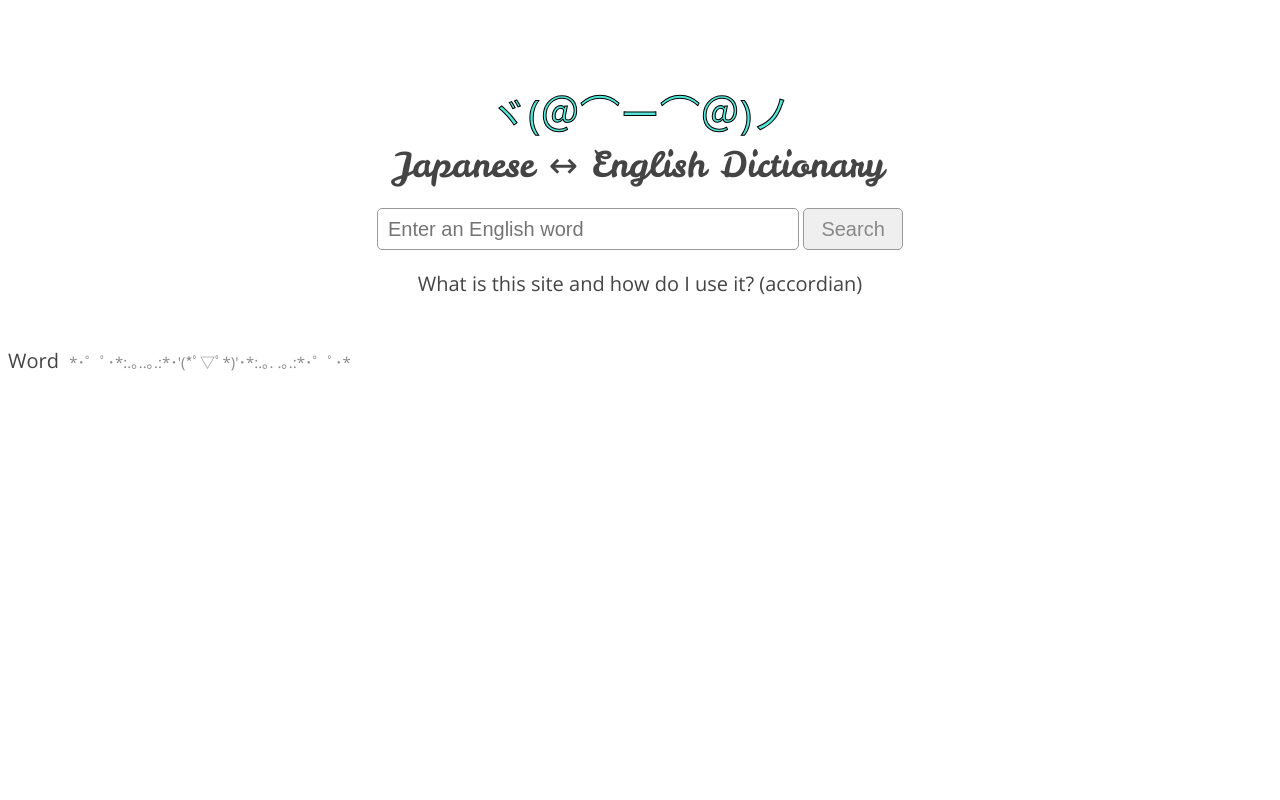
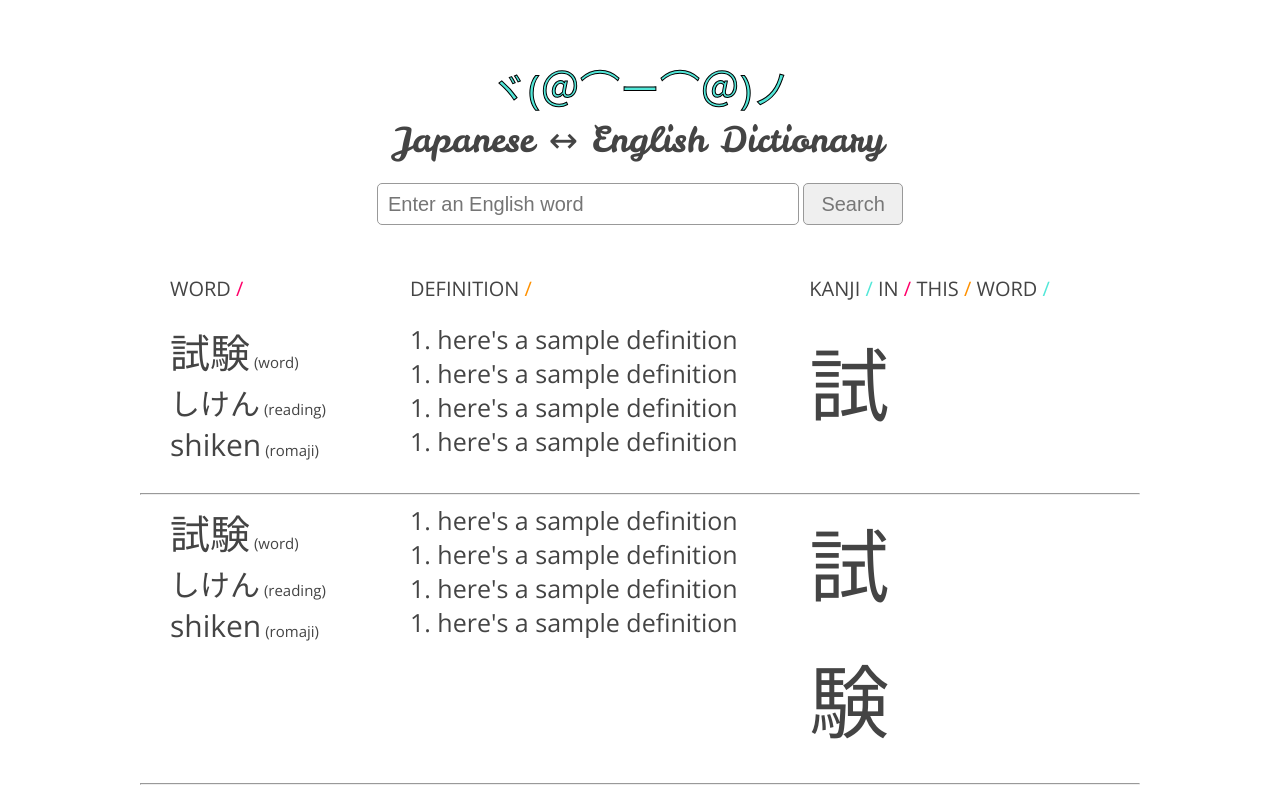
Before and after one commit to jeffbernst/japanese-dictionary, a website with bundled scripts: page index.html in a window 1280 px wide. Built offline with nearby package versions, Linux system fonts and the light colour scheme.

Commit message:
first pass at dictionary styling

```diff
--- /dev/null
+++ b/grid.css
@@ -0,0 +1,69 @@
+* {
+  box-sizing: border-box;
+}
+
+.row {
+  max-width: 1000px;
+  padding-left: 20px;
+  padding-right: 20px;
+  margin: 0 auto;
+}
+
+/* Clearfix */
+.row::before,
+.row::after {
+  display: table;
+  content: '';
+}
+
+.row::after {
+  clear: both;
+}
+
+.col-2,
+.col-3,
+.col-4,
+.col-5,
+.col-6,
+.col-8,
+.col-12 {
+  float: left;
+  padding-left: 1.04166666%;
+  padding-right: 1.04166666%;
+}
+
+/* Mobile defaults */
+.col-2,
+.col-3,
+.col-4,
+.col-5,
+.col-6,
+.col-8,
+.col-12 {
+  width: 100%;
+}
+
+/* Non-mobile, grid */
+@media only screen and (min-width: 640px) {
+  .col-2 {
+    width: 16.6%;
+  }
+  .col-3 {
+    width: 25%;
+  }
+  .col-4 {
+    width: 33.3%;
+  }
+  .col-5 {
+    width: 41.6%;
+  }
+  .col-6 {
+    width: 50%;
+  }
+  .col-8 {
+    width: 66.6%;
+  }
+  .col-12 {
+    width: 100%;
+  }
+}
--- a/index.css
+++ b/index.css
@@ -1,19 +1,19 @@
 body {
-  padding: 75px 0;
   font-family: 'Open Sans', sans-serif;
   color: #444;
+}
+
+.smiley {
+  padding-top: 50px;
+  color: #52e7d8;
+  -webkit-text-stroke: 1px black;
+  font-size: 40px;
 }
 
 .title {
   font-family: 'Leckerli One', cursive;
   color: #444;
   font-size: 35px;
-}
-
-.smiley {
-  color: #52e7d8;
-  -webkit-text-stroke: 1px black;
-  font-size: 40px;
 }
 
 .input-field {
@@ -28,18 +28,13 @@ body {
   font-size: 20px;
 }
 
-/* .input-field:focus {
-  outline: none;
-  border: 4px dotted #f020a3;
-} */
-
 .search-button {
   width: 100px;
   height: 42px;
   border-radius: 5px;
   border: 1px solid #999;
   font-size: 20px;
-  color: #888;
+  color: #777;
 }
 
 .how-to {
@@ -47,13 +42,60 @@ body {
   font-size: 20px;
 }
 
-.word-title {
+.word-title,
+.definition-title,
+.kanji-title {
   font-size: 20px;
+  text-transform: uppercase;
+  margin-bottom: 20px;
+}
+
+hr {
+  max-width: 1000px;
+  border-top: 1px solid #999;
 }
 
 .word-smiley {
+  font-size: 12px;
+}
+
+.word-result,
+.definition-result,
+.kanji-result {
+  margin-bottom: 20px;
+}
+
+/* .word-block {
+  border: 1px solid #999;
+  border-radius: 5px;
+} */
+
+.center-text {
+  text-align: center;
+}
+
+.japanese-word {
+  font-size: 40px;
+}
+
+.japanese-word-hiragana {
+  font-size: 30px;
+}
+
+.japanese-word-romaji {
+  font-size: 30px;
+}
+
+.word-result {
   font-size: 15px;
-  color: #888;
+}
+
+.definition {
+  font-size: 25px;
+}
+
+.kanji {
+  font-size: 80px;
 }
 
 video {
@@ -61,39 +103,14 @@ video {
 }
 
 .search-area,
-.word,
-.romaji,
-.hiragana,
-.learn-more,
-.kanji,
-.katakana {
+.word {
   text-align: center;
   margin-bottom: 50px;
 }
 
 .word,
-.learn-more,
-.romaji,
-.kanji,
-.hiragana,
-.katakana {
+.learn-more {
   display: none;
-}
-
-.kanji-color {
-  color: #52e7d8;
-}
-
-.hiragana-color {
-  color: #f020a3;
-}
-
-.katakana-color {
-  color: #ec4f19;
-}
-
-.romaji-color {
-  color: #501d50;
 }
 
 .word {
@@ -112,18 +129,14 @@ video {
   display: inline-block;
 }
 
-.kanji {
-  border: 5px solid #52e7d8;
+.blue {
+  color: #52e7d8;
 }
 
-.hiragana {
-  border: 5px solid #f020a3;
+.pink {
+  color: #ff006a;
 }
 
-.romaji {
-  border: 5px solid #501d50;
+.orange {
+  color: #ff9100;
 }
-
-.katakana {
-  border: 5px solid #ec4f19;
-}
--- a/index.html
+++ b/index.html
@@ -6,13 +6,15 @@
   <meta name="viewport" content="width=device-width">
   <title>Japanese &harr; English Dictionary</title>
   <link href="index.css" rel="stylesheet" type="text/css" />
+  <link href="grid.css" rel="stylesheet" type="text/css" />
   <link href="https://fonts.googleapis.com/css?family=Open+Sans" rel="stylesheet">
   <link href="https://fonts.googleapis.com/css?family=Leckerli+One" rel="stylesheet">
 </head>
 
 <body>
-  <div class="container">
   <main role='main'>
+    <div class="row">
+      <div class="col-12">
         <section class='search-area' role='region'>
           <div class='smiley'>ヾ(＠⌒ー⌒＠)ノ</div>
           <div class='title'>Japanese &harr; English Dictionary</div>
@@ -20,27 +22,102 @@
             <input type="search" class="js-query input-field" placeholder='Enter an English word'>
             <button type="submit" class='search-button'>Search</button>
           </form>
-        <div class="how-to">What is this site and how do I use it? (accordian)</div>
+          <!-- <div class="how-to">What is this site and how do I use it? (accordian)</div> -->
         </section>
-      <section class="results">
-        <div class="left-column">
-          <div class="word-title">
-            Word&nbsp;
-            <span class="word-smiley">*･゜ﾟ･*:.｡..｡.:*･'(*ﾟ▽ﾟ*)'･*:.｡. .｡.:*･゜ﾟ･*</span>
       </div>
     </div>
-        <div class="right-column">
-
+    <section class="results">
+      <!-- title row -->
+      <div class="row">
+        <div class="col-3">
+          <div class="word-title">
+            word
+            <span class="pink">/</span>
           </div>
+        </div>
+        <div class="col-5">
+          <div class="definition-title">
+            definition
+            <span class="orange">/</span>
+          </div>
+        </div>
+        <div class="col-4">
+          <div class="kanji-title">
+            kanji
+            <span class="blue">/</span>
+            in
+            <span class="pink">/</span>
+            this
+            <span class="orange">/</span>
+            word
+            <span class="blue">/</span>
+          </div>
+        </div>
+      </div>
+      <!-- results row -->
+      <div class="row">
+        <div class="col-3">
+          <div class="word-result">
+            <span class="japanese-word">試験</span> (word)
+            <br>
+            <span class="japanese-word-hiragana">しけん</span> (reading)
+            <br>
+            <span class="japanese-word-romaji">shiken</span> (romaji)
+            <br>
+          </div>
+        </div>
+        <div class="col-5">
+          <div class="definition-result">
+            <div class="definition">1. here's a sample definition</div>
+            <div class="definition">1. here's a sample definition</div>
+            <div class="definition">1. here's a sample definition</div>
+            <div class="definition">1. here's a sample definition</div>
+          </div>
+        </div>
+        <div class="col-4">
+          <div class="kanji-result">
+            <span class="kanji">試</span>
+          </div>
+        </div>
+      </div>
+      <hr>
+      <!-- results row -->
+      <div class="row">
+        <div class="col-3">
+          <div class="word-result">
+            <span class="japanese-word">試験</span> (word)
+            <br>
+            <span class="japanese-word-hiragana">しけん</span> (reading)
+            <br>
+            <span class="japanese-word-romaji">shiken</span> (romaji)
+            <br>
+          </div>
+        </div>
+        <div class="col-5">
+          <div class="definition-result">
+            <div class="definition">1. here's a sample definition</div>
+            <div class="definition">1. here's a sample definition</div>
+            <div class="definition">1. here's a sample definition</div>
+            <div class="definition">1. here's a sample definition</div>
+          </div>
+        </div>
+        <div class="col-4">
+          <div class="kanji-result">
+            <span class="kanji">試</span>
+          </div>
+          <div class="kanji-result">
+            <span class="kanji">験</span>
+          </div>
+        </div>
+      </div>
+      <hr>
     </section>
     <section class='word' role='region'>
       <span class="js-word-english word-english"></span> /
       <span class="js-romaji romaji-color" aria-live="assertive"></span> /
       <span class="js-word word-kanji-kana"></span>
     </section>
-      </section>
   </main>
-  </div>
   <script src="https://code.jquery.com/jquery-3.2.1.min.js" integrity="sha256-hwg4gsxgFZhOsEEamdOYGBf13FyQuiTwlAQgxVSNgt4="
     crossorigin="anonymous"></script>
   <script src="bundle.js"></script>
```
Lines whose indentation alone changed are shown as unchanged.
